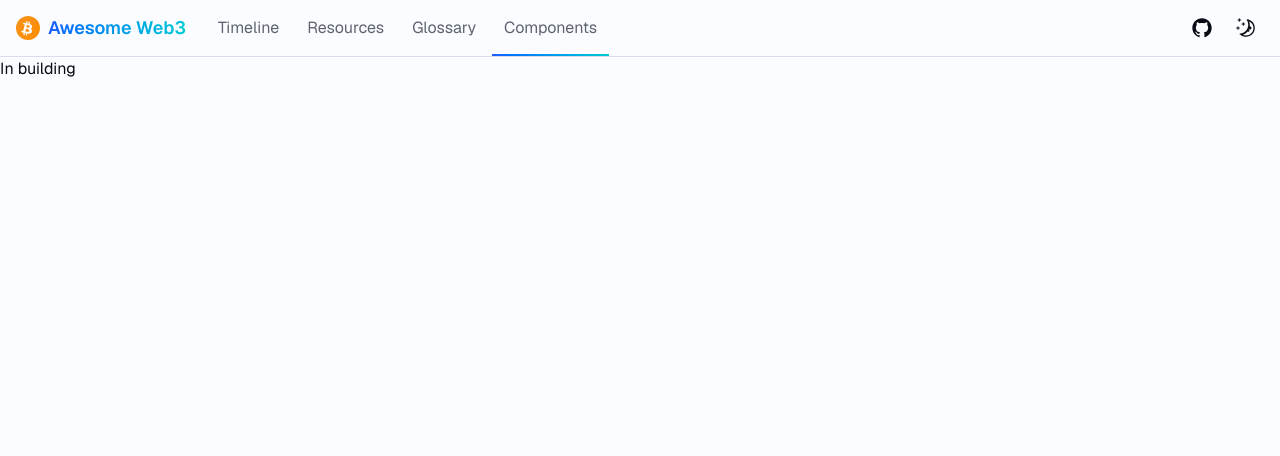
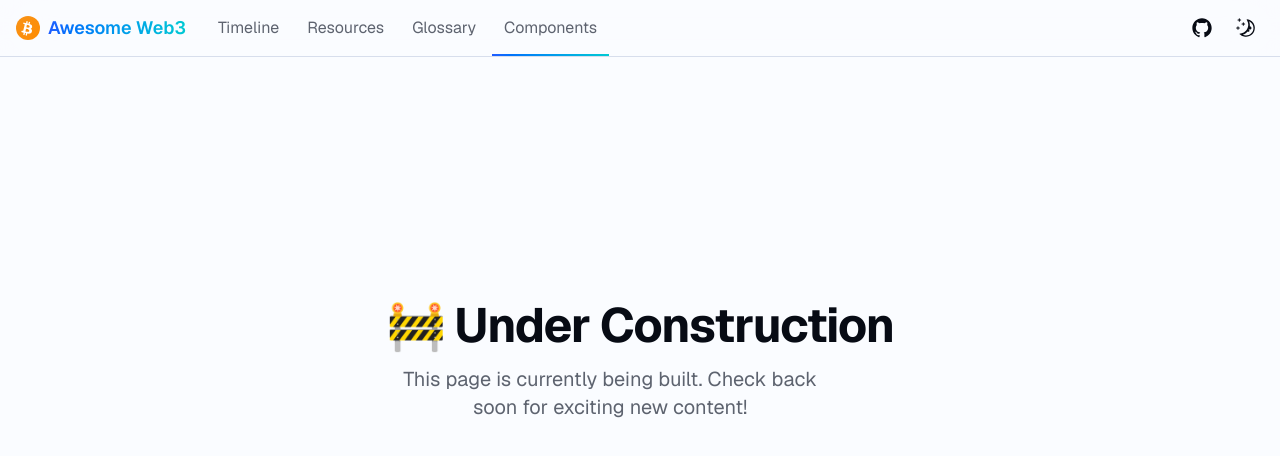
Before and after one commit to headwindz/awesome-web3, a Next.js app: page /components in a window 1280 px wide. Shown: the top 456 px of the page. Built offline with nearby package versions, Linux system fonts and the light colour scheme.

Commit message:
feat: add components placeholder page

```diff
--- a/app/components/page.tsx
+++ b/app/components/page.tsx
@@ -1,3 +1,17 @@
 export default function Components() {
-  return <div>In building</div>;
+  return (
+    <div className="container mx-auto px-4 py-16">
+      <div className="flex flex-col items-center justify-center min-h-[60vh] text-center">
+        <div className="space-y-4">
+          <h1 className="text-4xl font-bold tracking-tight sm:text-5xl">
+            🚧 Under Construction
+          </h1>
+          <p className="text-xl text-muted-foreground max-w-md">
+            This page is currently being built. Check back soon for exciting new
+            content!
+          </p>
+        </div>
+      </div>
+    </div>
+  )
 }
```
